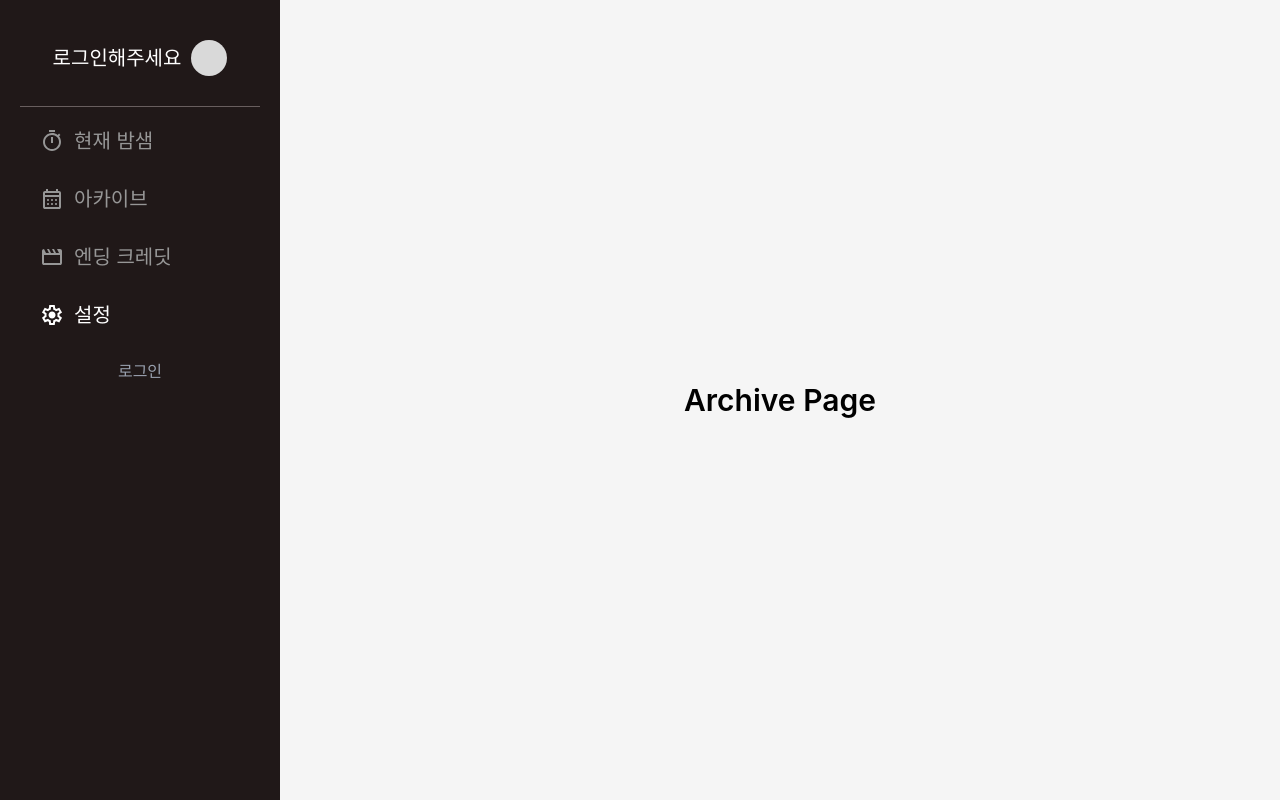
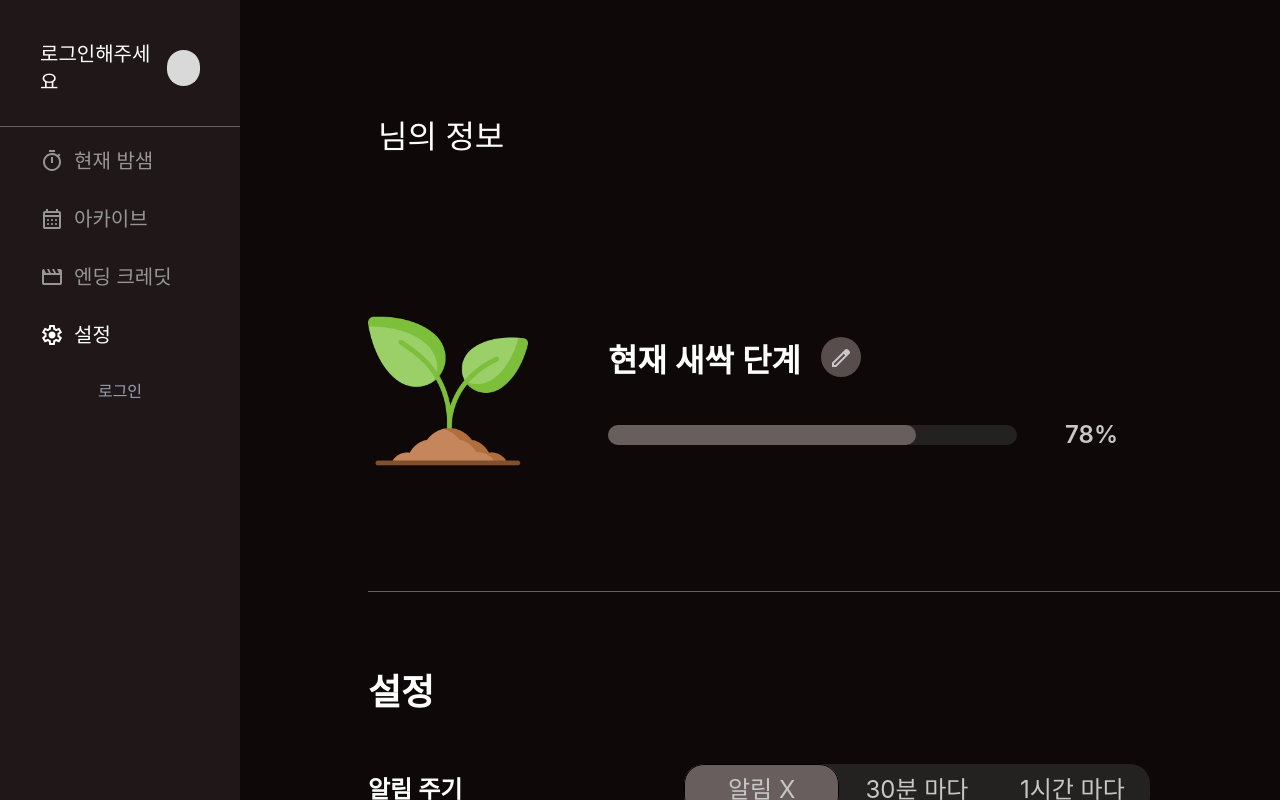
Before and after one commit to alexander050211/yellow-headed-blackbird-frontend, a React (Vite) app: page /settings in a window 1280 px wide. Built offline with nearby package versions, Linux system fonts and the light colour scheme.

Commit message:
mypage done

```diff
--- a/src/pages/settings.tsx
+++ b/src/pages/settings.tsx
@@ -1,12 +1,128 @@
+import { useEffect, useState } from 'react';
+
+import GrayPencil from '../assets/icons/ic_pencil_gray.svg';
+import Plant from '../assets/images/img_plant.png';
 import Sidebar from '../components/sidebar';
+import { getUserInfo } from '../functions/getUserInfo';
 
 export const Settings = () => {
+  const [userInfo, setUserInfo] = useState({
+    username: '',
+    nickname: '',
+    loggedin: false,
+  });
+
+  useEffect(() => {
+    getUserInfo().then((data) => {
+      setUserInfo(data);
+    });
+  }, []);
+
+  const [alarmInterval, setAlarmInterval] = useState(0);
+  const [showSunrise, setShowSunrise] = useState(true);
+
   return (
     <div className="w-full h-screen flex flex-row">
       <Sidebar />
-      <div className="flex-1 bg-[#f5f5f5]">
-        <div className="flex justify-center items-center h-full">
-          <h1 className="text-2xl font-bold">Archive Page</h1>
+      <div className="w-[1640px] h-screen relative bg-[#0f0808] overflow-hidden">
+        <div className="w-[1640px] h-[1079px] pl-32 pr-[280px] py-28 top-[1px] absolute inline-flex flex-col justify-start items-start gap-[120px] overflow-hidden">
+          {/* Name */}
+          <div className="h-[58px] flex flex-col justify-between items-start">
+            <div className="inline-flex justify-center items-center gap-2.5">
+              <div className="justify-start text-white text-5xl font-semibold font-['Inter']">{userInfo.nickname}</div>
+              <div className="justify-start text-white text-[32px] font-medium font-['Inter']">님의 정보</div>
+            </div>
+          </div>
+          <div className="self-stretch flex flex-col justify-start items-start gap-[100px]">
+            {/* Profile */}
+            <div className="w-[964px] h-[200px] inline-flex justify-start items-center gap-20">
+              <img className="w-40 h-40" src={Plant} />
+              <div className="w-[724px] h-[200px] inline-flex flex-col justify-center items-start gap-10">
+                <div className="inline-flex justify-start items-start gap-5">
+                  <div className="justify-start text-white text-[32px] font-semibold font-['Inter']">현재 새싹 단계</div>
+                  <div className="w-10 h-10 relative bg-[#584d4d] rounded-[32px] overflow-hidden">
+                    <div className="w-6 h-6 left-[8px] top-[8.50px] absolute overflow-hidden">
+                      <img className="w-6 h-6" src={GrayPencil} />
+                    </div>
+                  </div>
+                </div>
+                <div className="w-[510px] h-5 inline-flex justify-start items-center gap-12">
+                  <div className="w-[415px] h-5 bg-[#242121] rounded-[20px]">
+                    <div className="w-[308px] h-5 bg-[#685e5e] rounded-[20px]"></div>
+                  </div>
+                  <div className="justify-start text-[#c7c7c7] text-2xl font-semibold font-['Inter']">78%</div>
+                </div>
+              </div>
+            </div>
+
+            {/* Settings */}
+            <div className="self-stretch flex flex-col justify-start items-start gap-20">
+              {/* Divider */}
+              <div className="self-stretch h-px bg-[#685e5e]"></div>
+
+              {/* Settings */}
+              <div className="self-stretch flex flex-col justify-start items-start gap-[52px]">
+                <div className="inline-flex justify-start items-center gap-[352px]">
+                  <div className="justify-start text-white text-4xl font-semibold font-['Inter']">설정</div>
+                </div>
+                <div className="flex flex-col justify-start items-start gap-9">
+                  {/* Alarm Interval */}
+                  <div className="w-[782px] inline-flex justify-between items-center">
+                    <div className="justify-start text-white text-2xl font-semibold font-['Inter']">알림 주기</div>
+                    <div className="w-[466px] bg-[#242121] rounded-[20px] flex justify-start items-center overflow-hidden">
+                      <div
+                        onClick={() => {
+                          setAlarmInterval(0);
+                        }}
+                        className={`flex-1 px-5 py-2.5 ${alarmInterval === 0 ? 'bg-[#685e5e] rounded-[20px] outline outline-1 outline-offset-[-1px] outline-black' : ''} flex justify-center items-center gap-2.5`}
+                      >
+                        <div className="justify-start text-[#c7c7c7] text-2xl font-normal font-['Istok_Web']">알림 X</div>
+                      </div>
+                      <div
+                        onClick={() => {
+                          setAlarmInterval(30);
+                        }}
+                        className={`flex-1 px-5 py-2.5 ${alarmInterval === 30 ? 'bg-[#685e5e] rounded-[20px] outline outline-1 outline-offset-[-1px] outline-black' : ''} flex justify-center items-center gap-2.5`}
+                      >
+                        <div className="justify-start text-[#c7c7c7] text-2xl font-normal font-['Istok_Web']">30분 마다</div>
+                      </div>
+                      <div
+                        onClick={() => {
+                          setAlarmInterval(60);
+                        }}
+                        className={`flex-1 px-5 py-2.5 ${alarmInterval === 60 ? 'bg-[#685e5e] rounded-[20px] outline outline-1 outline-offset-[-1px] outline-black' : ''} flex justify-center items-center gap-2.5`}
+                      >
+                        <div className="justify-start text-[#c7c7c7] text-2xl font-normal font-['Istok_Web']">1시간 마다</div>
+                      </div>
+                    </div>
+                  </div>
+
+                  {/* Show Sunrise */}
+                  <div className="w-[782px] inline-flex justify-between items-center">
+                    <div className="justify-start text-white text-2xl font-semibold font-['Inter']">일출 UI 표시 여부</div>
+                    <div className="w-[466px] h-[49px] bg-[#242121] rounded-[20px] flex justify-start items-center overflow-hidden">
+                      <div
+                        onClick={() => {
+                          setShowSunrise(true);
+                        }}
+                        className={`flex-1 px-5 py-2.5 ${showSunrise ? 'bg-[#685e5e] rounded-[20px]' : ''} flex justify-center items-center gap-2.5`}
+                      >
+                        <div className="justify-start text-[#c7c7c7] text-2xl font-normal font-['Inter']">표시</div>
+                      </div>
+                      <div
+                        onClick={() => {
+                          setShowSunrise(false);
+                        }}
+                        className={`flex-1 px-5 py-2.5 ${!showSunrise ? 'bg-[#685e5e] rounded-[20px]' : ''} flex justify-center items-center gap-2.5`}
+                      >
+                        <div className="justify-start text-[#c7c7c7] text-2xl font-normal font-['Inter']">표시 X</div>
+                      </div>
+                    </div>
+                  </div>
+                </div>
+              </div>
+            </div>
+          </div>
         </div>
       </div>
     </div>
```
Also changed, not shown: src/assets/icons/ic_pencil_gray.svg (added), src/assets/images/img_plant.png (added).
